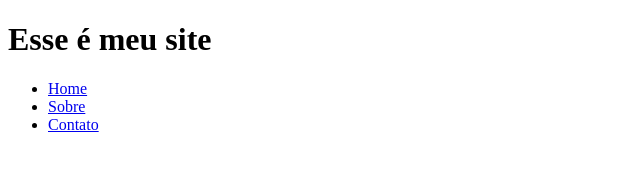
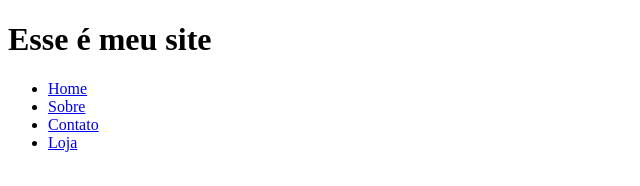
Before and after one commit to rodrigosma/site, a plain HTML site: page index.html in a window 1280 px wide. Shown: the full height of the page, 0-640 px from the left. Drawn offline with Linux system fonts and the light colour scheme.

Commit message:
Teste eclipse

```diff
--- a/index.html
+++ b/index.html
@@ -11,6 +11,7 @@
         <li><a href="index.html">Home</a></li>
         <li><a href="sobre.html">Sobre</a></li>
         <li><a href="contato.html">Contato</a></li>
+        <li><a href="contato.html">Loja</a></li>
     </ul>
 </body>
 </html>
```
